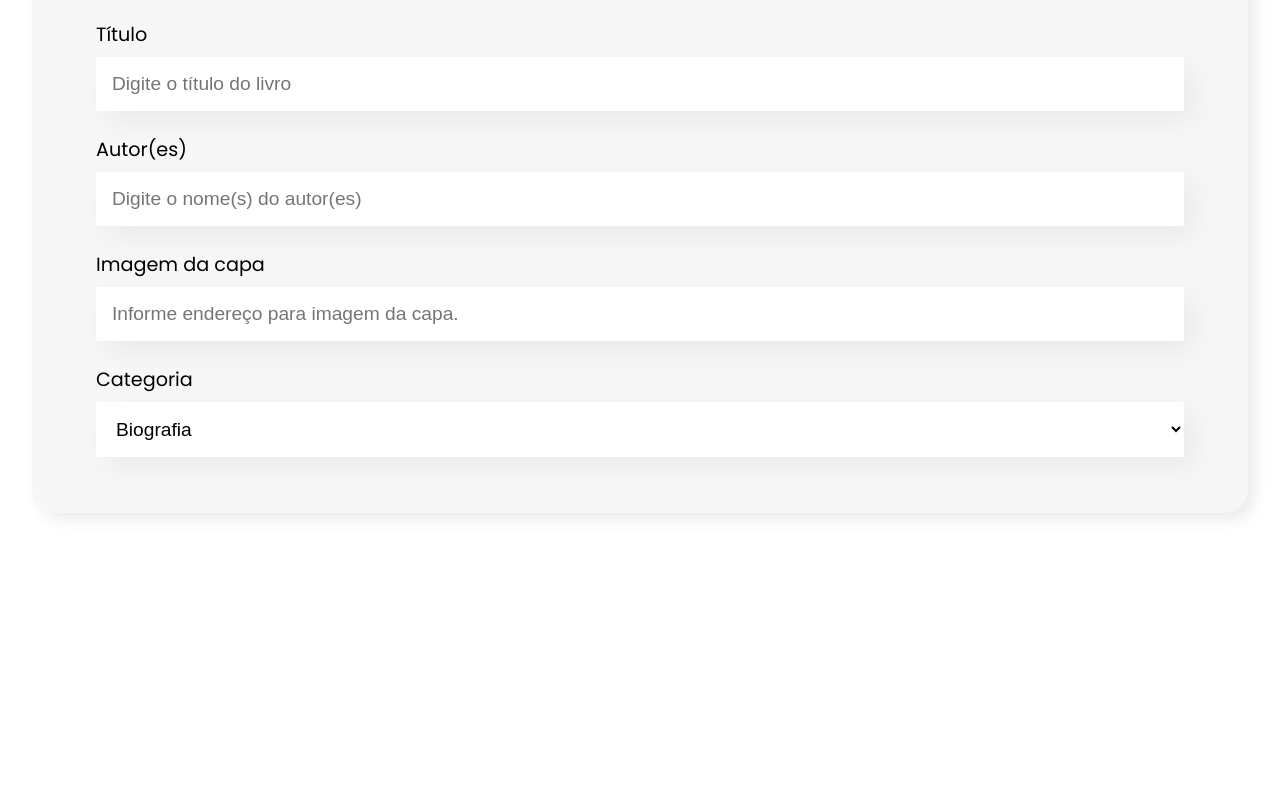
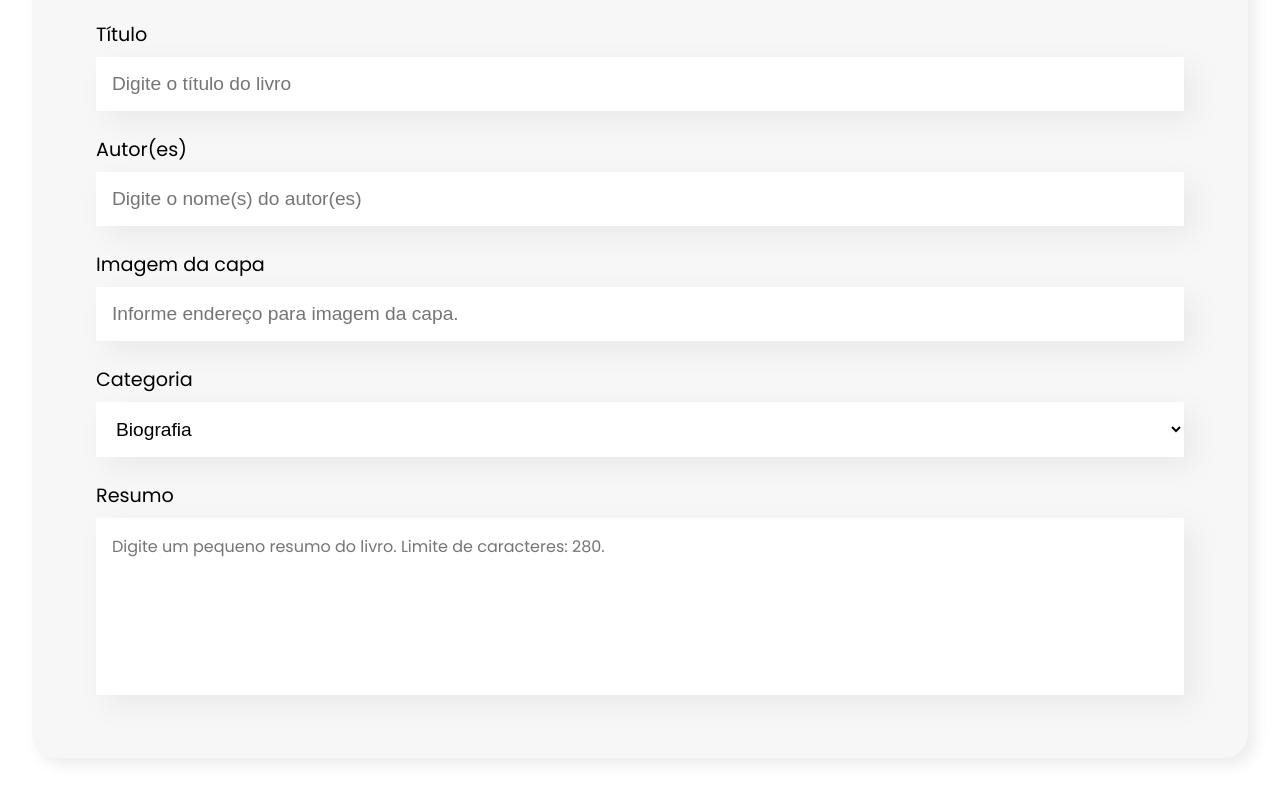
Before and after one commit to Arydiane/projeto-minha-estante-livros, a React (Create React App) app: page / in a window 1280 px wide. Shown: the part 674-1474 px from the top of the page. Before the commit the page ends 1251 px from the top, so only its background shows below. Built offline with nearby package versions, Linux system fonts and the light colour scheme.

Commit message:
adiciona componente caixa de texto

```diff
--- /dev/null
+++ b/src/componentes/CaixaTexto/CaixaTexto.module.scss
@@ -0,0 +1,28 @@
+@import "../../styles/variaveis";
+
+.caixaTexto {
+    margin: 1.5rem 0;
+
+    label {
+        display: block;
+        margin-bottom: 0.5rem;
+        font-size: 1.2rem;
+    }
+
+    textarea {
+        background-color: $branco;
+        box-shadow: 10px 10px 30px rgba(0, 0, 0, 0.06);
+        width: 100%;
+        border: none;
+        font-family: 'Poppins', sans-serif;
+        font-size: 1.2rem;
+        padding: 1rem;
+        box-sizing: border-box;
+        resize: none;
+
+        &::placeholder {
+            font-size: 1rem;
+        }
+    }
+
+}
--- /dev/null
+++ b/src/componentes/CaixaTexto/index.jsx
@@ -0,0 +1,20 @@
+import React from 'react'
+import styles from './CaixaTexto.module.scss'
+
+export default function CaixaTexto({ label, name, placeholder, valor, aoAlterado, obrigatorio = false }) {
+  return (
+    <div className={styles.caixaTexto}>
+      <label>{label}</label>
+      <textarea
+        required={obrigatorio}
+        placeholder={placeholder}
+        name={name}
+        cols={3}
+        rows={5}
+        maxLength="280"
+        value={valor}
+        onChange={evento => aoAlterado(evento.target.value)}
+      />
+    </div>
+  )
+}
--- a/src/componentes/Formulario/index.jsx
+++ b/src/componentes/Formulario/index.jsx
@@ -1,9 +1,16 @@
-import React from 'react'
-import styles from './Formulario.module.scss'
+import { React, useState } from "react"
+import styles from "./Formulario.module.scss"
 import Campo from "componentes/Campo"
+import CaixaTexto from "componentes/CaixaTexto"
 import ListaSelecao from "componentes/ListaSelecao"
 
 export default function Formulario() {
+
+    const [titulo, setTitulo] = useState('');
+    const [autor, setAutor] = useState('');
+    const [imagemCapa, setImagemCapa] = useState('');
+    const [categoria, setCategoria] = useState('');
+    const [resumo, setResumo] = useState('');
 
     let categorias = [
         {
@@ -20,11 +27,45 @@ export default function Formulario() {
         <section className={styles.container__formulario}>
             <form className={styles.formulario}>
                 <h2>Preencha os dados do livro para criar o card.</h2>
-                <Campo label="Título" type="text" placeholder="Digite o título do livro" obrigatorio={true} />
-                <Campo label="Autor(es)" type="text" placeholder="Digite o nome(s) do autor(es)" obrigatorio={true} />
-                <Campo label="Imagem da capa" type="text" placeholder="Informe endereço para imagem da capa." />
-                <ListaSelecao label="Categoria" itens={categorias} obrigatorio={true} />
+                <Campo
+                    label="Título"
+                    type="text"
+                    placeholder="Digite o título do livro"
+                    obrigatorio={true}
+                    valor={titulo}
+                    aoAlterado={valor => setTitulo(valor)}
+                />
+                <Campo
+                    label="Autor(es)"
+                    type="text"
+                    placeholder="Digite o nome(s) do autor(es)"
+                    obrigatorio={true}
+                    valor={autor}
+                    aoAlterado={valor => setAutor(valor)}
+                />
+                <Campo
+                    label="Imagem da capa"
+                    type="text"
+                    placeholder="Informe endereço para imagem da capa."
+                    valor={imagemCapa}
+                    aoAlterado={valor => setImagemCapa(valor)}
+                />
+                <ListaSelecao
+                    label="Categoria"
+                    itens={categorias}
+                    obrigatorio={true}
+                    valor={categoria}
+                    aoAlterado={valor => setCategoria(valor)}
+                />
+                <CaixaTexto
+                    label="Resumo"
+                    name="resumo"
+                    placeholder="Digite um pequeno resumo do livro. Limite de caracteres: 280."
+                    valor={resumo}
+                    aoAlterado={valor => setResumo(valor)}
+                />
             </form>
+            {console.log(titulo, autor, imagemCapa, categoria, resumo)}
         </section>
     )
 }
--- a/src/styles/estilosGlobais.scss
+++ b/src/styles/estilosGlobais.scss
@@ -12,6 +12,7 @@ body {
 }
 
 input,
-select {
+select,
+textarea {
     outline-color: $azul-claro;
 }
```
